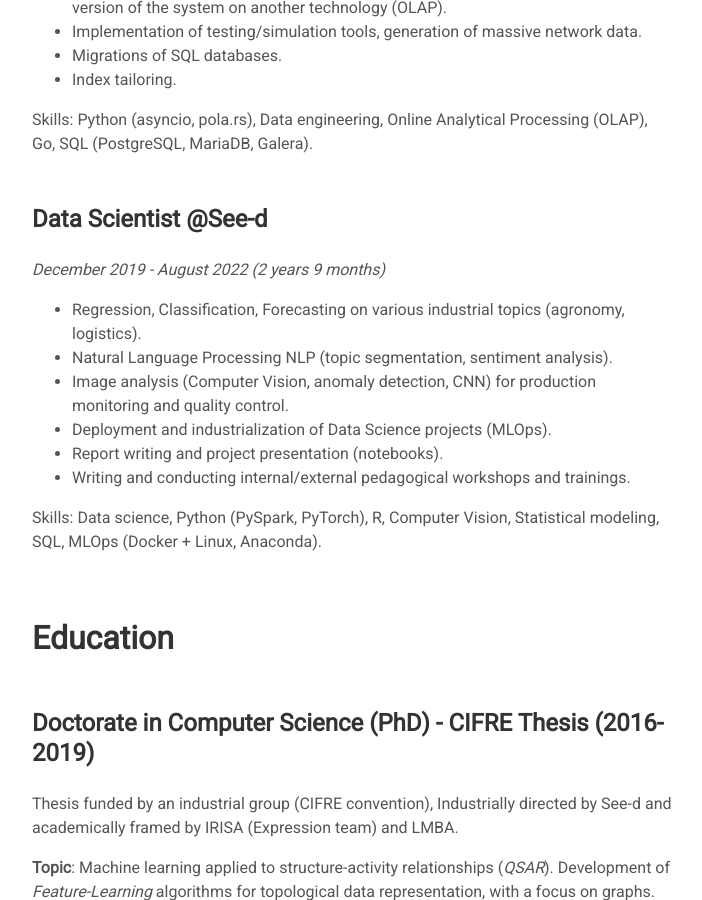
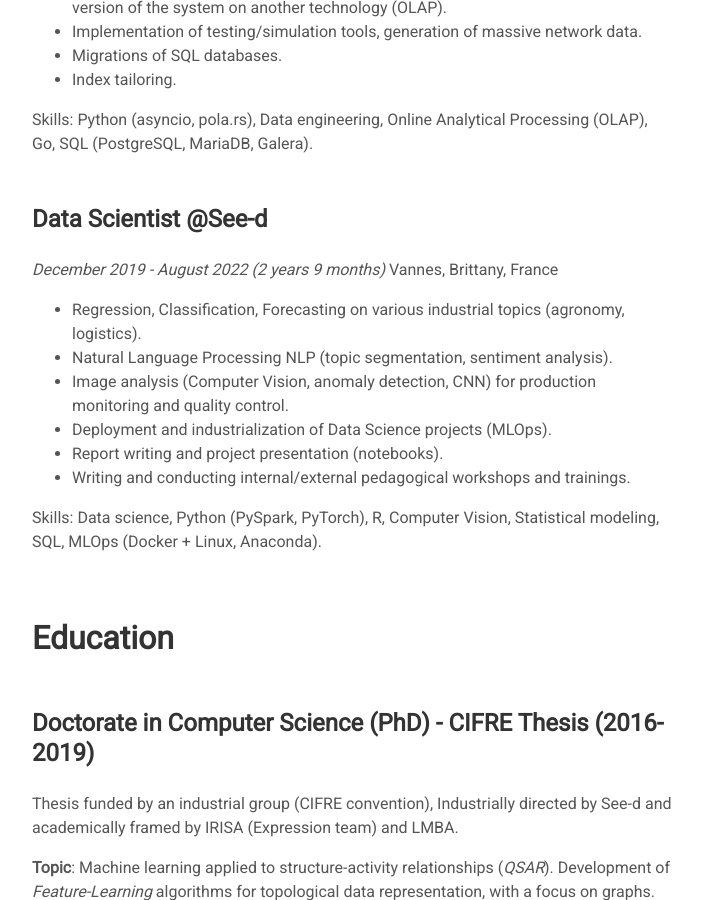
Before and after one commit to theplatypus/theplatypus.github.io__, a Jekyll site: the page built from index.md, in a window 1280 px wide and 900 px high, scrolled down 2583 px. Shown: the whole window, without its empty margins (224-926 px from the left). Built offline with Jekyll 4.4.1, drawn with Linux system fonts in a browser that asks for light colours; some web fonts are replaced; our own code applies the rules of GitHub Pages for plain Markdown files.

Commit message:
Update index.md

```diff
--- a/index.md
+++ b/index.md
@@ -52,6 +52,7 @@ Skills:  Python (asyncio, pola.rs), Data engineering, Online Analytical Processi
 
 ### Data Scientist @See-d
 *December 2019 - August 2022 (2 years 9 months)*
+Vannes, Brittany, France
 
 - Regression, Classification, Forecasting on various industrial topics (agronomy, logistics).
 - Natural Language Processing NLP (topic segmentation, sentiment analysis).
```
